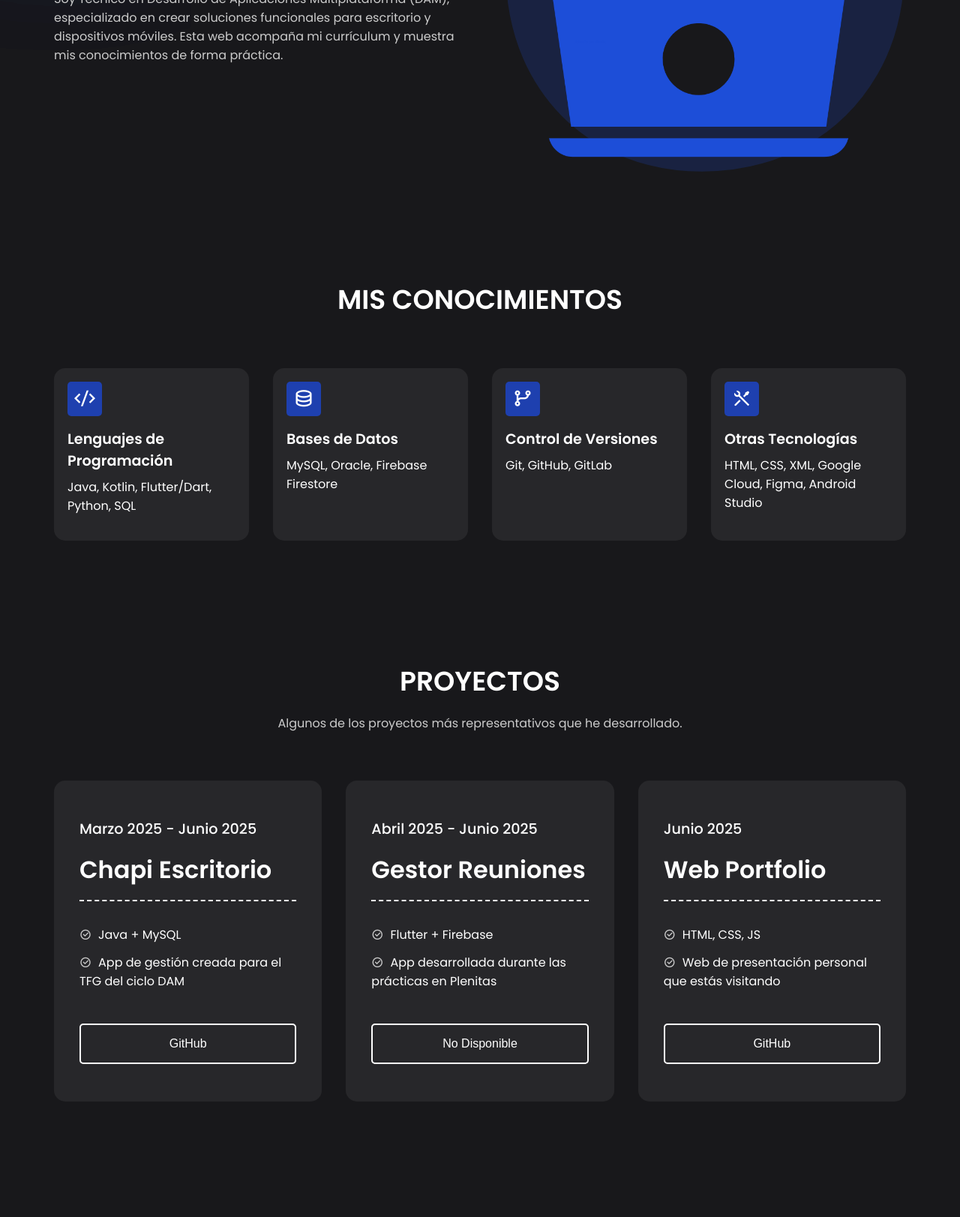
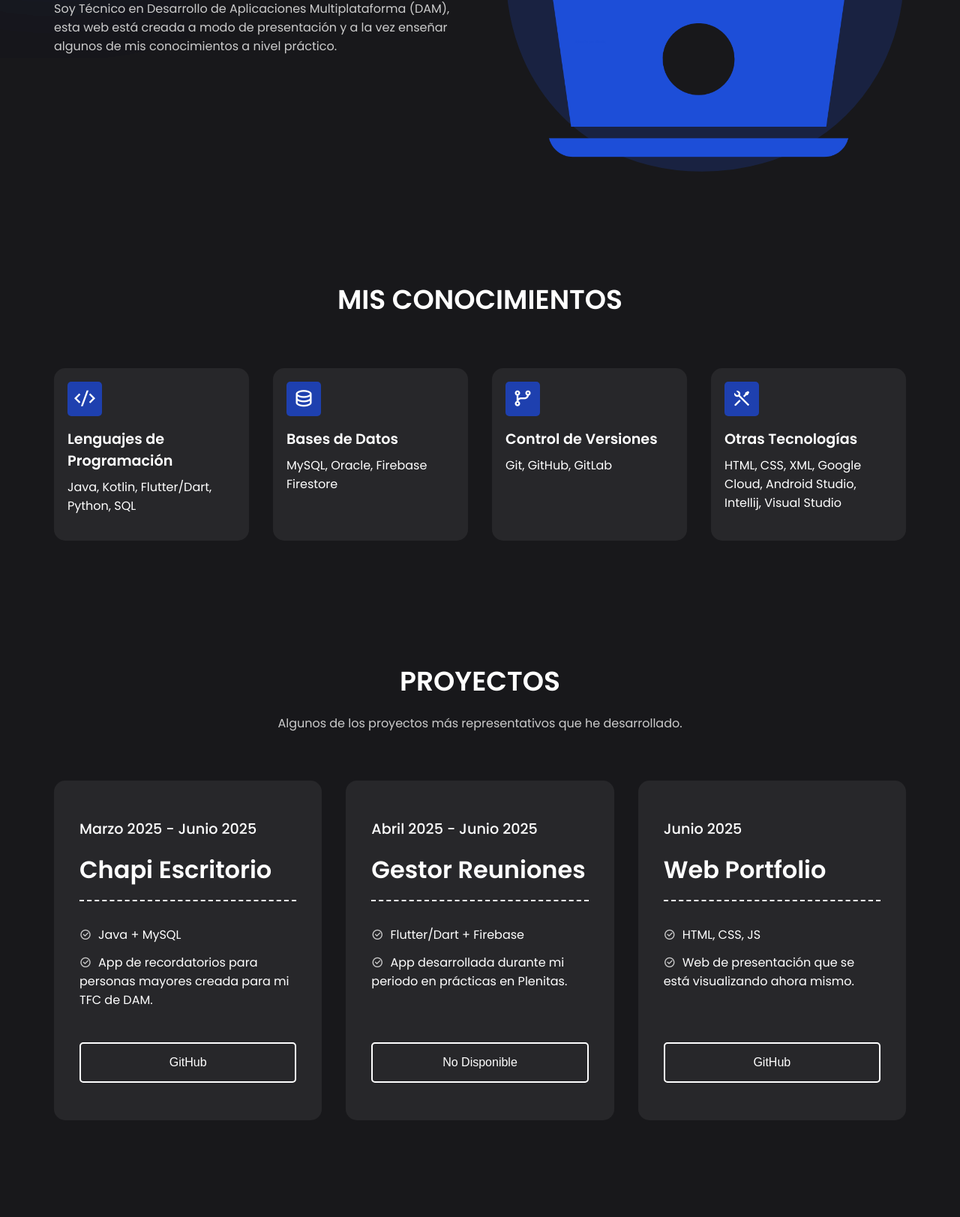
Before and after one commit to ManuLuna05/WebCV, a plain HTML site: page index.html in a window 1280 px wide. Shown: the part 686-2309 px from the top of the page at 75% size. Drawn offline with nearby package versions, Linux system fonts and the light colour scheme.

Commit message:
Modificaciones HTML

```diff
--- a/index.html
+++ b/index.html
@@ -16,7 +16,7 @@
       </a>
     </div>
     <ul class="nav-links">
-      <li class="link"><a href="#principal">Principal</a></li>
+      <li class="link"><a href="#principal">Inicio</a></li>
       <li class="link"><a href="#conocimientos">Conocimientos</a></li>
       <li class="link"><a href="#proyectos">Proyectos</a></li>
       <li class="link"><a href="#sobre-mi">Sobre Mí</a></li>
@@ -33,7 +33,7 @@
       <h4>MANUEL LUNA ALARCÓN</h4>
       <h1>Hola, soy <span>Manuel</span>, Desarrollador Multiplataforma</h1>
       <p>
-        Soy Técnico en Desarrollo de Aplicaciones Multiplataforma (DAM), especializado en crear soluciones funcionales para escritorio y dispositivos móviles. Esta web acompaña mi currículum y muestra mis conocimientos de forma práctica.
+        Soy Técnico en Desarrollo de Aplicaciones Multiplataforma (DAM), esta web está creada a modo de presentación y a la vez enseñar algunos de mis conocimientos a nivel práctico.
       </p>
     </div>
     <div class="image">
@@ -63,7 +63,7 @@
       <div class="card">
         <span><i class="ri-tools-line"></i></span>
         <h4>Otras Tecnologías</h4>
-        <p>HTML, CSS, XML, Google Cloud, Figma, Android Studio</p>
+        <p>HTML, CSS, XML, Google Cloud, Android Studio, Intellij, Visual Studio</p>
       </div>
     </div>
   </section>
@@ -79,7 +79,7 @@
           <h4>Marzo 2025 - Junio 2025</h4>
           <h3>Chapi Escritorio</h3>
           <p><i class="ri-checkbox-circle-line"></i> Java + MySQL</p>
-          <p><i class="ri-checkbox-circle-line"></i> App de gestión creada para el TFG del ciclo DAM</p>
+          <p><i class="ri-checkbox-circle-line"></i> App de recordatorios para personas mayores creada para mi TFC de DAM.</p>
         </div>
         <button class="btn" onclick="window.open('https://github.com/ManuLuna05/Chapi-Escritorio', '_blank')">GitHub</button>
       </div>
@@ -87,8 +87,8 @@
         <div class="content">
           <h4>Abril 2025 - Junio 2025</h4>
           <h3>Gestor Reuniones</h3>
-          <p><i class="ri-checkbox-circle-line"></i> Flutter + Firebase</p>
-          <p><i class="ri-checkbox-circle-line"></i> App desarrollada durante las prácticas en Plenitas</p>
+          <p><i class="ri-checkbox-circle-line"></i> Flutter/Dart + Firebase</p>
+          <p><i class="ri-checkbox-circle-line"></i> App desarrollada durante mi periodo en prácticas en Plenitas.</p>
         </div>
         <button class="btn no-disponible">No Disponible</button>
       </div>
@@ -97,7 +97,7 @@
           <h4>Junio 2025</h4>
           <h3>Web Portfolio</h3>
           <p><i class="ri-checkbox-circle-line"></i> HTML, CSS, JS</p>
-          <p><i class="ri-checkbox-circle-line"></i> Web de presentación personal que estás visitando</p>
+          <p><i class="ri-checkbox-circle-line"></i> Web de presentación que se está visualizando ahora mismo.</p>
         </div>
         <button class="btn" onclick="window.open('https://github.com/ManuLuna05/WebCV', '_blank')">GitHub</button>
       </div>
@@ -117,7 +117,7 @@
             <div class="timeline-content">
                 <h4>Prácticas (Midway Technologies)</h4>
                 <p class="fecha">Duración: agosto 2024</p>
-                <p>Durante ese mes, estuve realizando prácticas en Midway Technologies (Sevilla).</p>
+                <p>Durante ese mes, realicé prácticas en Midway Technologies (Sevilla).</p>
             </div>
             </div>
             <div class="timeline-item">
@@ -125,7 +125,7 @@
             <div class="timeline-content">
                 <h4>Prácticas (Plenitas)</h4>
                 <p class="fecha">Duración: marzo 2025 - junio 2025</p>
-                <p>Realicé mis prácticas del ciclo superior (DAM) en Plenitas (Córdoba).</p>
+                <p>Realicé mis prácticas del ciclo superior de DAM en Plenitas (Córdoba).</p>
             </div>
             </div>
         </div>
```
